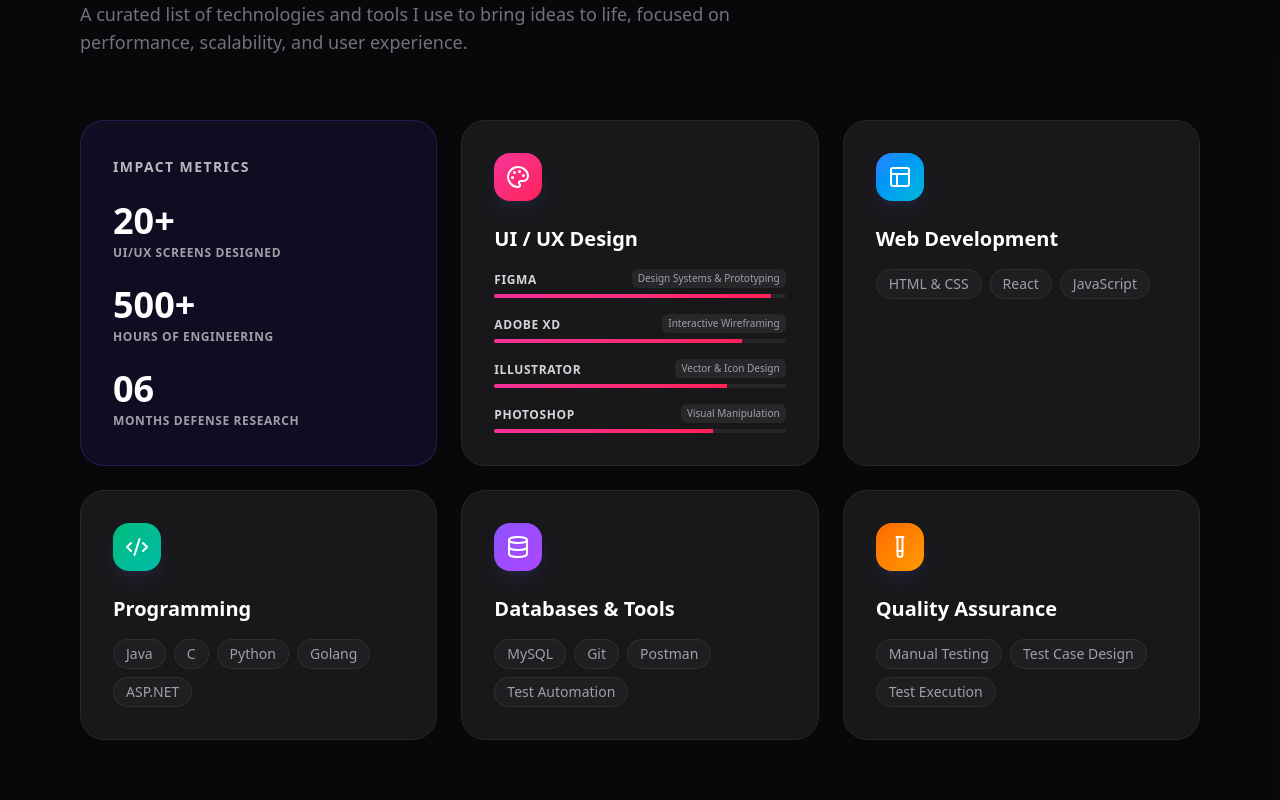
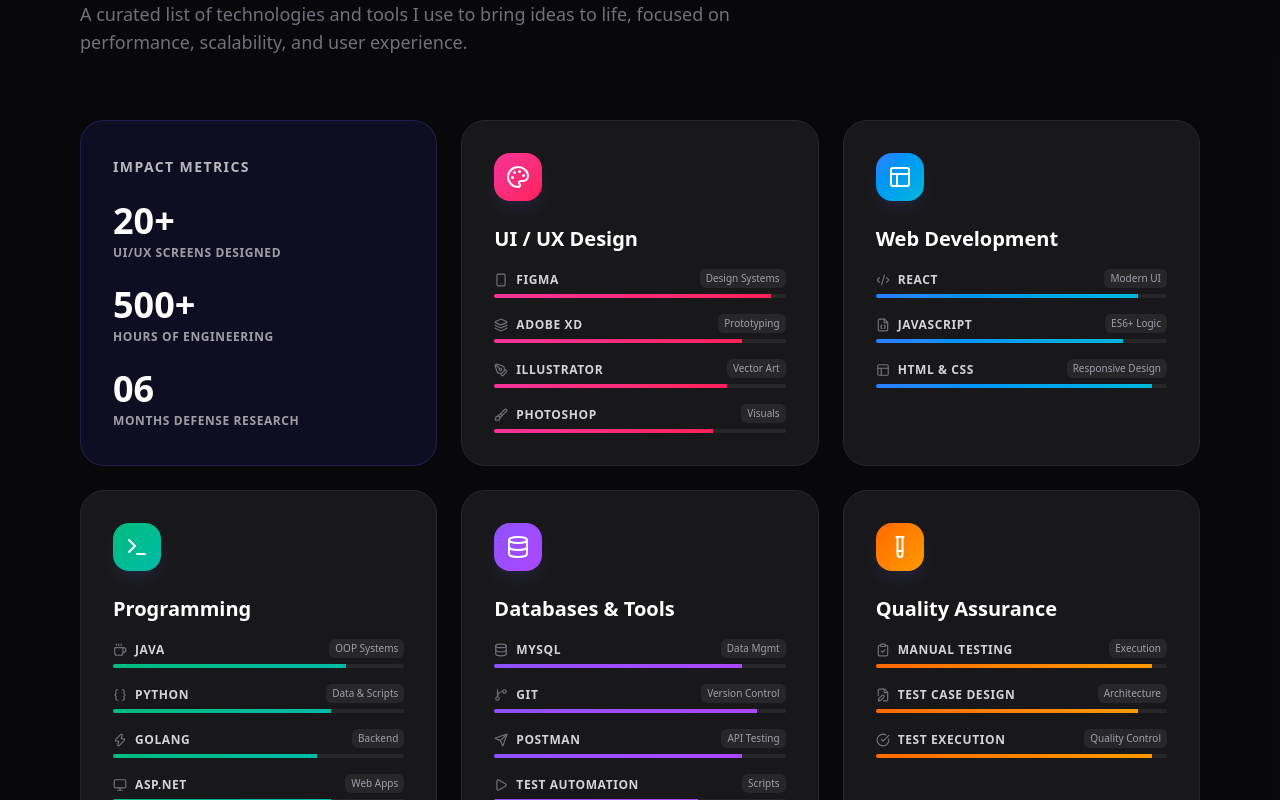
Before and after one commit to JithmiShihara99/MyWeb, a React (Vite) app: page / in a window 1280 px wide. Shown: the part 960-1760 px from the top of the page. Built offline with nearby package versions, Linux system fonts and the light colour scheme.

Commit message:
samll fixes

```diff
--- a/src/components/Skills.tsx
+++ b/src/components/Skills.tsx
@@ -67,12 +67,14 @@
 
               <h3 className={`text-xl font-bold mb-4 transition-colors ${isDarkMode ? 'text-white' : 'text-zinc-900'}`}>{skill.category}</h3>
 
-              {skill.tools ? (
               <div className="space-y-4">
                 {skill.tools.map((tool) => (
                   <div key={tool.name}>
                     <div className="flex justify-between items-end mb-1.5">
+                      <div className="flex items-center gap-2">
+                        <tool.icon size={14} className={isDarkMode ? 'text-zinc-500' : 'text-zinc-400'} />
                         <span className={`text-xs font-bold uppercase tracking-wider ${isDarkMode ? 'text-zinc-300' : 'text-zinc-700'}`}>{tool.name}</span>
+                      </div>
                       <span className={`text-[10px] font-medium px-1.5 py-0.5 rounded-md ${isDarkMode ? 'bg-zinc-800 text-zinc-400' : 'bg-zinc-100 text-zinc-500'}`}>{tool.desc}</span>
                     </div>
                     <div className={`h-1 w-full rounded-full overflow-hidden ${isDarkMode ? 'bg-zinc-800' : 'bg-zinc-100'}`}>
@@ -87,18 +89,6 @@
                   </div>
                 ))}
               </div>
-              ) : (
-                <div className="flex flex-wrap gap-2">
-                  {skill.items.map((item) => (
-                    <span
-                      key={item}
-                      className={`px-3 py-1 rounded-full text-sm border transition-colors ${isDarkMode ? 'bg-zinc-800/50 text-zinc-400 border-zinc-700/50 group-hover:text-indigo-300' : 'bg-zinc-100 text-zinc-600 border-zinc-200 group-hover:text-indigo-600'}`}
-                    >
-                      {item}
-                    </span>
-                  ))}
-                </div>
-              )}
             </motion.div>
           ))}
         </div>
--- a/src/data.ts
+++ b/src/data.ts
@@ -11,7 +11,22 @@
   PenTool,
   Terminal,
   Globe,
-  Music
+  Music,
+  Code,
+  Layers,
+  Cpu,
+  GitBranch,
+  Send,
+  Play,
+  ClipboardCheck,
+  FileEdit,
+  CheckCircle,
+  FileJson,
+  Braces,
+  Coffee,
+  Zap,
+  Monitor,
+  Smartphone
 } from 'lucide-react';
 
 export const personalInfo = {
@@ -35,36 +50,54 @@
     icon: Palette,
     color: "from-pink-500 to-rose-500",
     tools: [
-      { name: "Figma", level: 95, desc: "Design Systems & Prototyping" },
-      { name: "Adobe XD", level: 85, desc: "Interactive Wireframing" },
-      { name: "Illustrator", level: 80, desc: "Vector & Icon Design" },
-      { name: "Photoshop", level: 75, desc: "Visual Manipulation" }
-    ],
-    items: ["Figma", "Adobe XD", "Adobe Illustrator", "Adobe Photoshop"]
+      { name: "Figma", level: 95, desc: "Design Systems", icon: Smartphone },
+      { name: "Adobe XD", level: 85, desc: "Prototyping", icon: Layers },
+      { name: "Illustrator", level: 80, desc: "Vector Art", icon: PenTool },
+      { name: "Photoshop", level: 75, desc: "Visuals", icon: Brush }
+    ]
   },
   {
     category: "Web Development",
     icon: Layout,
-    items: ["HTML & CSS", "React", "JavaScript"],
-    color: "from-blue-500 to-cyan-500"
+    color: "from-blue-500 to-cyan-500",
+    tools: [
+      { name: "React", level: 90, desc: "Modern UI", icon: Code2 },
+      { name: "JavaScript", level: 85, desc: "ES6+ Logic", icon: FileJson },
+      { name: "HTML & CSS", level: 95, desc: "Responsive Design", icon: Layout }
+    ]
   },
   {
     category: "Programming",
-    icon: Code2,
-    items: ["Java", "C", "Python", "Golang", "ASP.NET"],
-    color: "from-emerald-500 to-teal-500"
+    icon: Terminal,
+    color: "from-emerald-500 to-teal-500",
+    tools: [
+      { name: "Java", level: 80, desc: "OOP Systems", icon: Coffee },
+      { name: "Python", level: 75, desc: "Data & Scripts", icon: Braces },
+      { name: "Golang", level: 70, desc: "Backend", icon: Zap },
+      { name: "ASP.NET", level: 75, desc: "Web Apps", icon: Monitor },
+      { name: "C", level: 80, desc: "Core Logic", icon: Terminal }
+    ]
   },
   {
     category: "Databases & Tools",
     icon: Database,
-    items: ["MySQL", "Git", "Postman", "Test Automation"],
-    color: "from-violet-500 to-purple-500"
+    color: "from-violet-500 to-purple-500",
+    tools: [
+      { name: "MySQL", level: 85, desc: "Data Mgmt", icon: Database },
+      { name: "Git", level: 90, desc: "Version Control", icon: GitBranch },
+      { name: "Postman", level: 85, desc: "API Testing", icon: Send },
+      { name: "Test Automation", level: 70, desc: "Scripts", icon: Play }
+    ]
   },
   {
     category: "Quality Assurance",
     icon: TestTube,
-    items: ["Manual Testing", "Test Case Design", "Test Execution"],
-    color: "from-orange-500 to-amber-500"
+    color: "from-orange-500 to-amber-500",
+    tools: [
+      { name: "Manual Testing", level: 95, desc: "Execution", icon: ClipboardCheck },
+      { name: "Test Case Design", level: 90, desc: "Architecture", icon: FileEdit },
+      { name: "Test Execution", level: 95, desc: "Quality Control", icon: CheckCircle }
+    ]
   }
 ];
 
```
Lines whose indentation alone changed are shown as unchanged.
